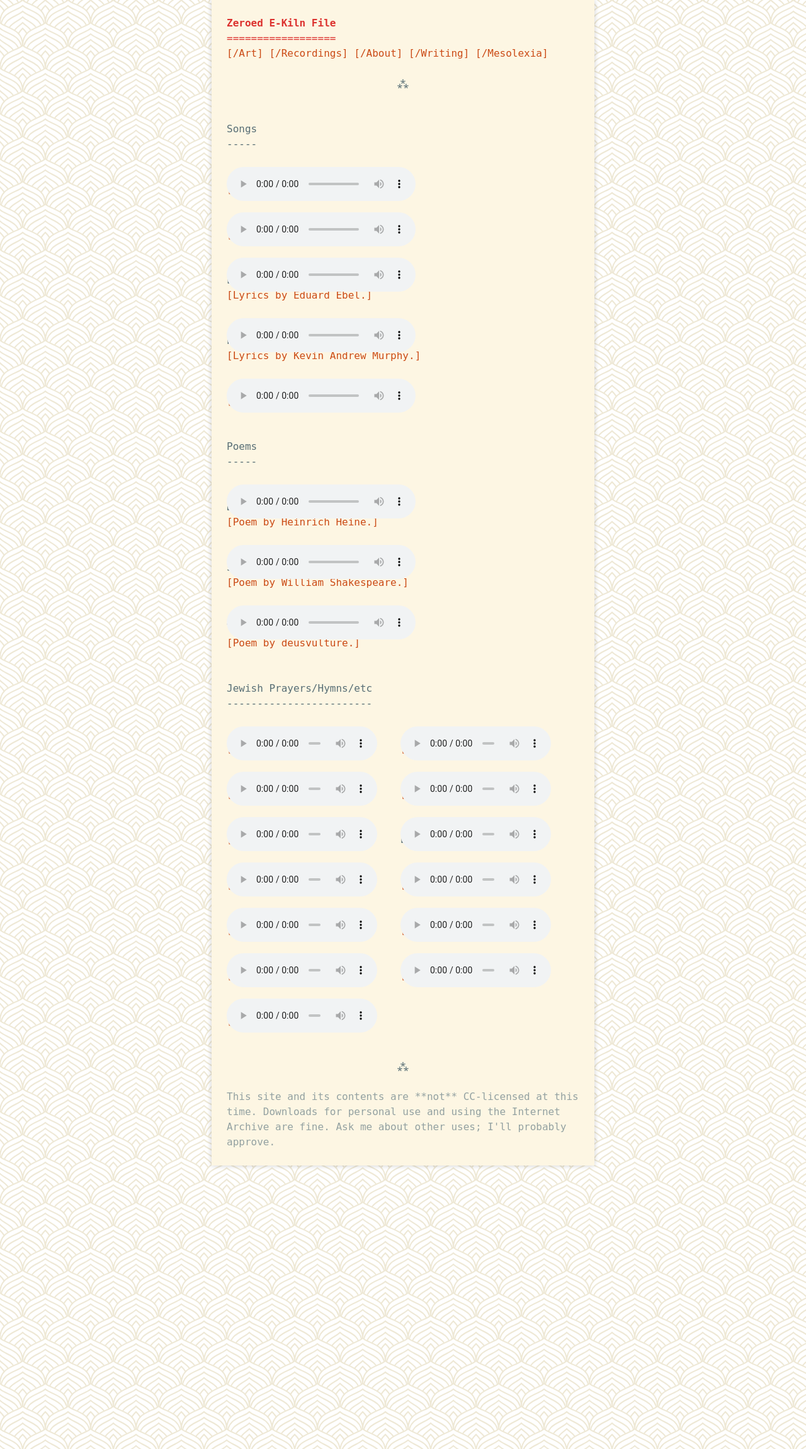
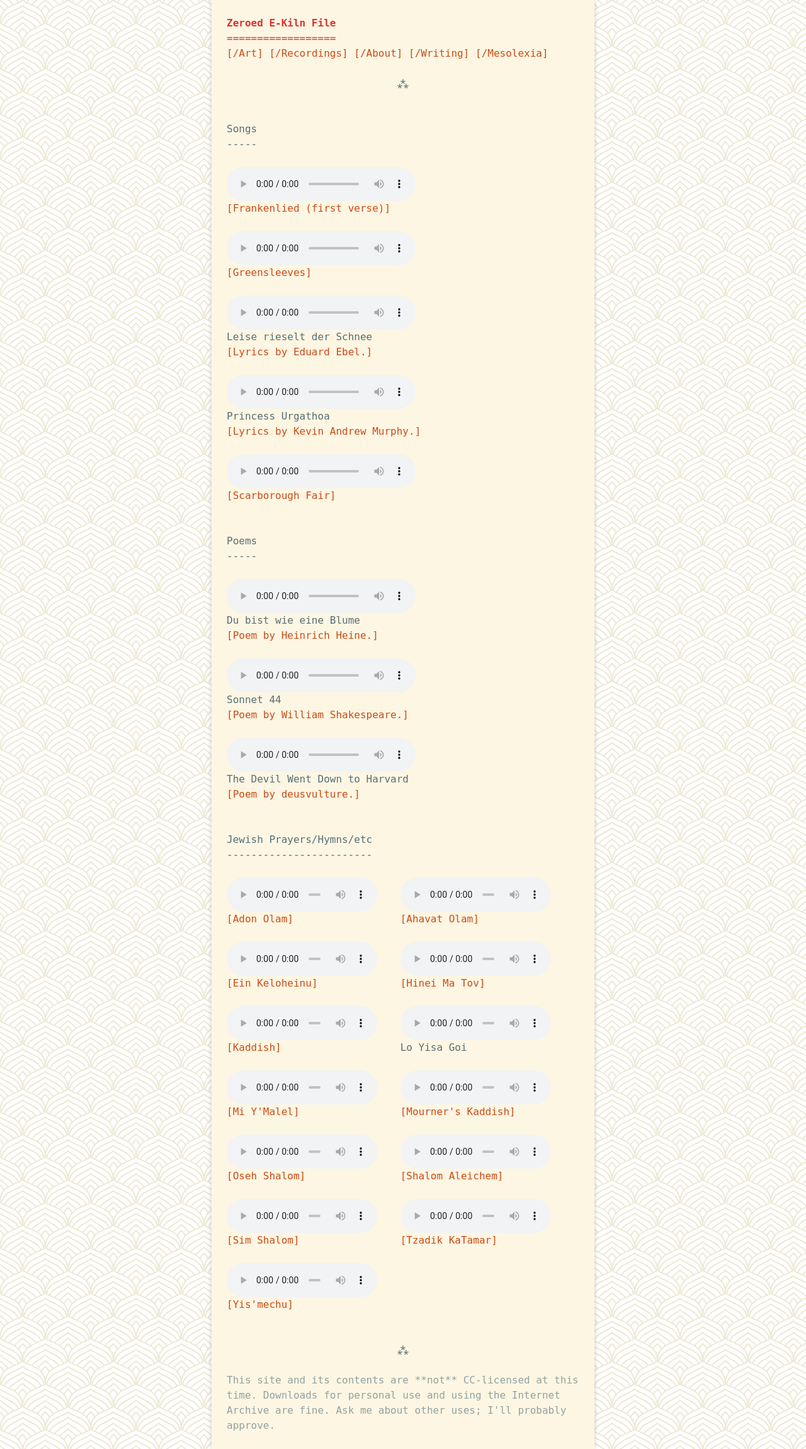
Before and after one commit to ilzolende/ilzolende.github.io, a Jekyll site: the page built from recordings.html, in a window 1280 px wide. Shown: the whole page at 63% size. Built offline with Jekyll 4.4.1, drawn with Linux system fonts in a browser that asks for light colours.

Commit message:
removed height restriction for audio players

```diff
--- a/_sass/_layout-audio-onecolumn.scss
+++ b/_sass/_layout-audio-onecolumn.scss
@@ -3,9 +3,6 @@
   // audio{margin-top: $spacing-unit;}
   display: block;
   margin-bottom: $spacing-unit;
-  div.audio-player-wrapper {
-    height: $spacing-unit;
-  }
   audio {
     display: block;
   }
--- a/_sass/_layout-audio-twocolumn.scss
+++ b/_sass/_layout-audio-twocolumn.scss
@@ -9,9 +9,6 @@
     display: block;
     width: 90%;
   }
-  div.audio-player-wrapper {
-    height: $spacing-unit;
-  }
   h3.songname {
     margin-top: 0;
     margin-bottom: $spacing-unit;
```
